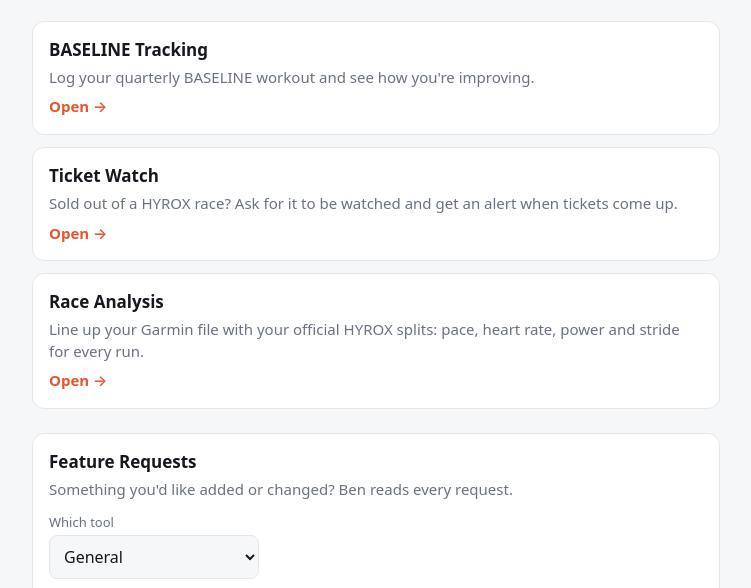
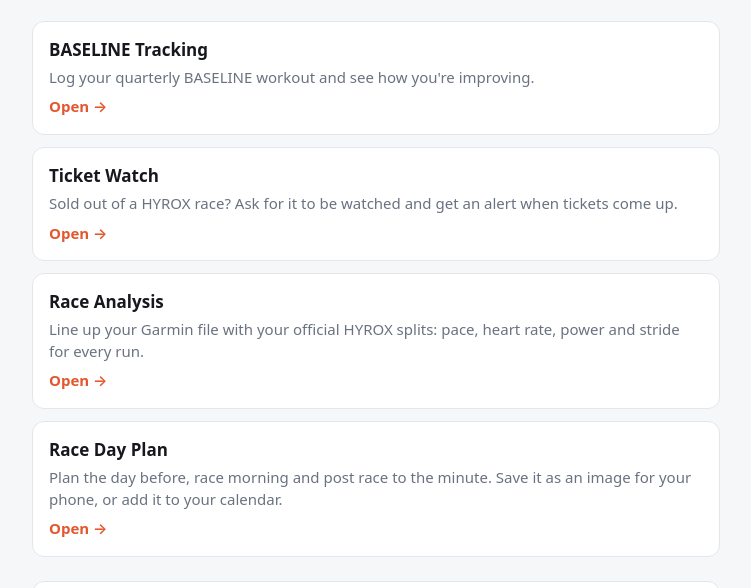
Before and after one commit to brodeurbenjamin/brodeurbenjamin.github.io, a plain HTML site: page site/index.html in a window 1280 px wide. Shown: the part 149-737 px from the top of the page, without its empty margins (264-1015 px from the left). Drawn offline with Linux system fonts and the light colour scheme.

Commit message:
Launch Race Day Plan on the home page (#12)
Adds its card and its Feature Requests option back.


Claude-Session: https://claude.ai/code/session_01SvWJ8oMKkQNaB1Z6364wrG

Co-authored-by: Claude <noreply@anthropic.com>

```diff
--- a/site/index.html
+++ b/site/index.html
@@ -96,6 +96,11 @@
       <p>Line up your Garmin file with your official HYROX splits: pace, heart rate, power and stride for every run.</p>
       <span class="go">Open →</span>
     </a>
+    <a class="card" href="/race-plan/">
+      <h2>Race Day Plan</h2>
+      <p>Plan the day before, race morning and post race to the minute. Save it as an image for your phone, or add it to your calendar.</p>
+      <span class="go">Open →</span>
+    </a>
   </div>
 
   <section class="panel" aria-labelledby="frTitle">
@@ -104,7 +109,7 @@
     <form id="fr" novalidate>
       <div class="fields">
         <div><label for="frTool">Which tool</label>
-          <select id="frTool"><option>General</option><option>BASELINE Tracking</option><option>Ticket Watch</option><option>Race Analysis</option><option>A new tool</option></select></div>
+          <select id="frTool"><option>General</option><option>BASELINE Tracking</option><option>Ticket Watch</option><option>Race Analysis</option><option>Race Day Plan</option><option>A new tool</option></select></div>
         <div class="full"><label for="frIdea">Your request</label><textarea id="frIdea" maxlength="2000" required></textarea></div>
         <div><label for="frName">Name (optional)</label><input id="frName" maxlength="30" autocomplete="given-name" placeholder="e.g. Sam K."></div>
         <div><label for="frEmail">Email for a reply (optional)</label><input id="frEmail" type="email" maxlength="100" autocomplete="email"></div>
```
